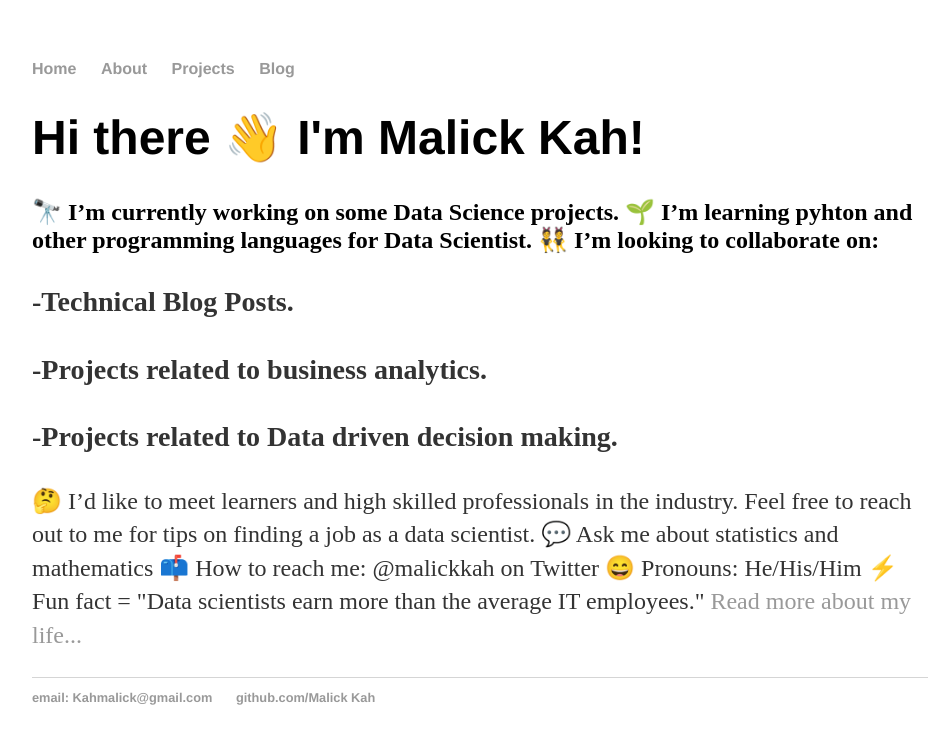
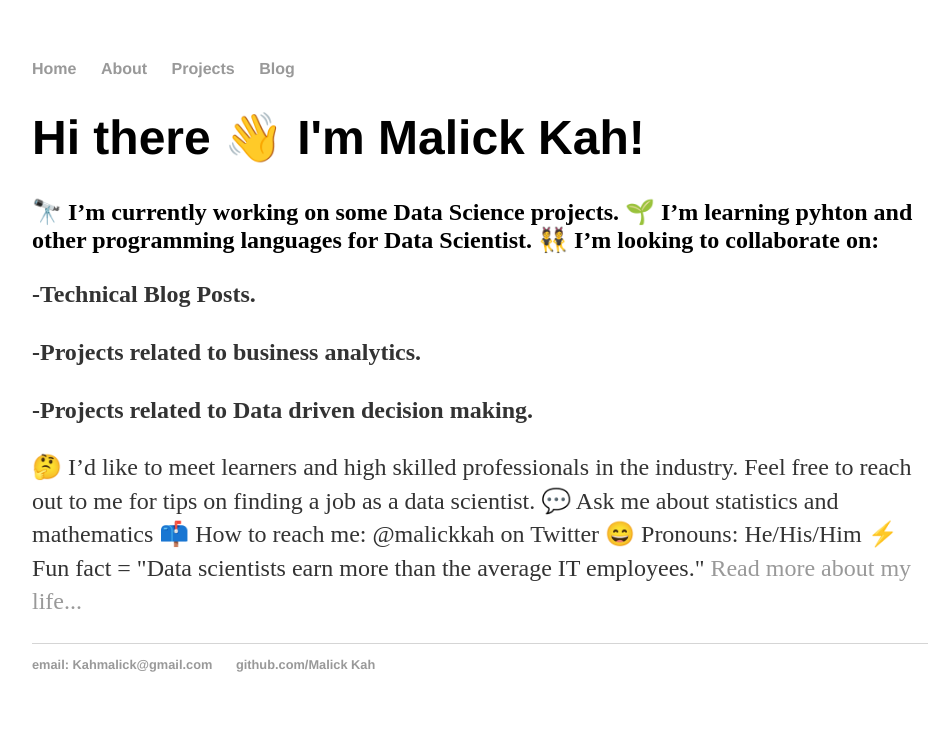
Before and after one commit to The-Gambian/The-Gambian.github.io, a Jekyll site: the page built from index.html, in a window 1280 px wide. Shown: the top 744 px of the page, without its empty margins (160-1104 px from the left). Built offline with Jekyll 4.4.1, drawn with Linux system fonts in a browser that asks for light colours.

```diff
--- a/index.html
+++ b/index.html
@@ -6,9 +6,9 @@ title: Malick Kah, Data Science Student
 	<h1>Hi there 👋 I'm Malick Kah!</h1>
 	<h2>🔭 I’m currently working on some Data Science projects. 🌱 I’m learning pyhton and other programming languages for Data Scientist. 👯 I’m looking to collaborate on:</h2>
 
-		<h3><p>-Technical Blog Posts.</p>
+		<h4><p>-Technical Blog Posts.</p>
 		<p>-Projects related to business analytics.</p>
-		<p>-Projects related to Data driven decision making.</p></h3>
+		<p>-Projects related to Data driven decision making.</p></h4>
 
 <p>🤔 I’d like to meet learners and high skilled professionals in the industry. Feel free to reach out to me for tips on finding a job as a data scientist.
 💬 Ask me about statistics and mathematics
```
